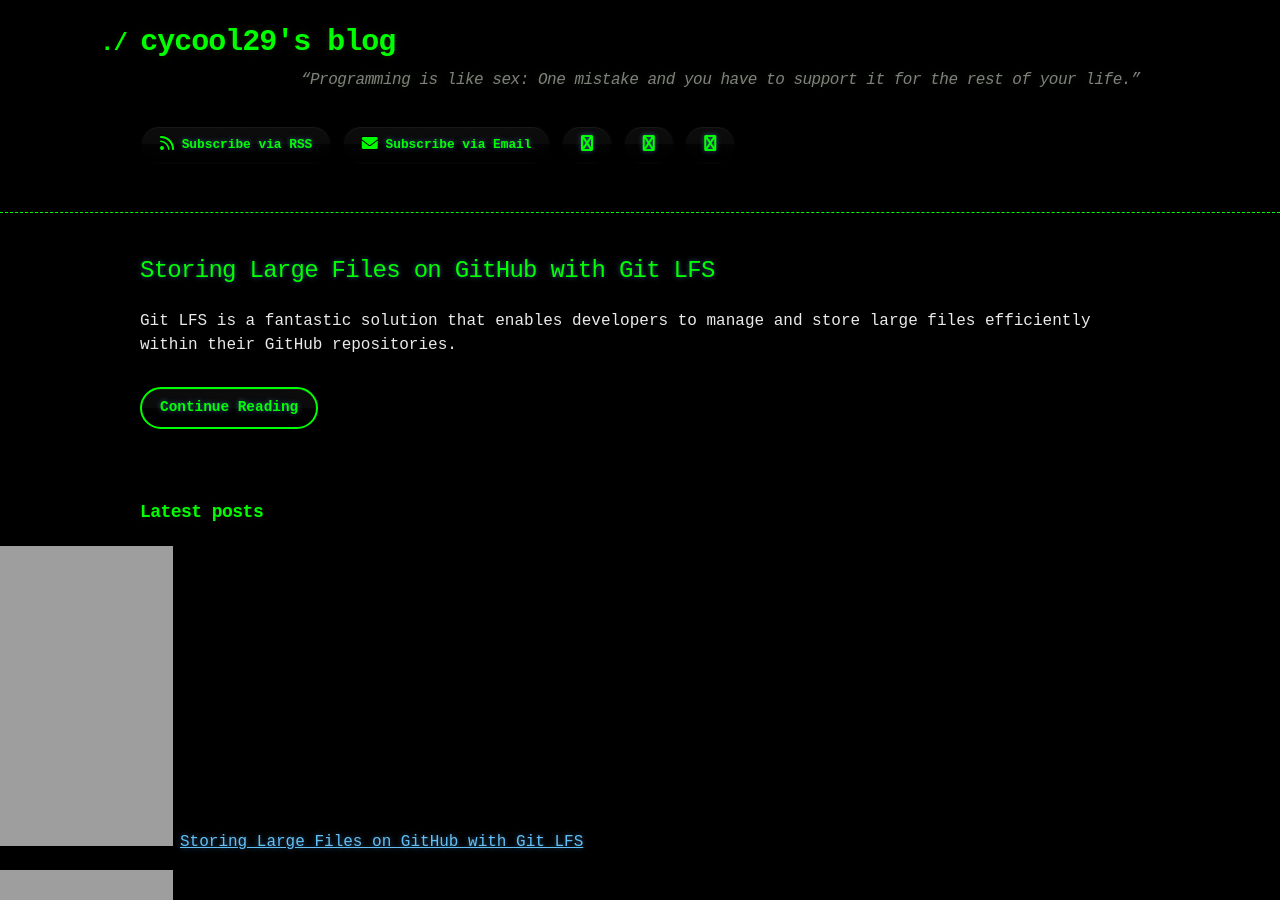
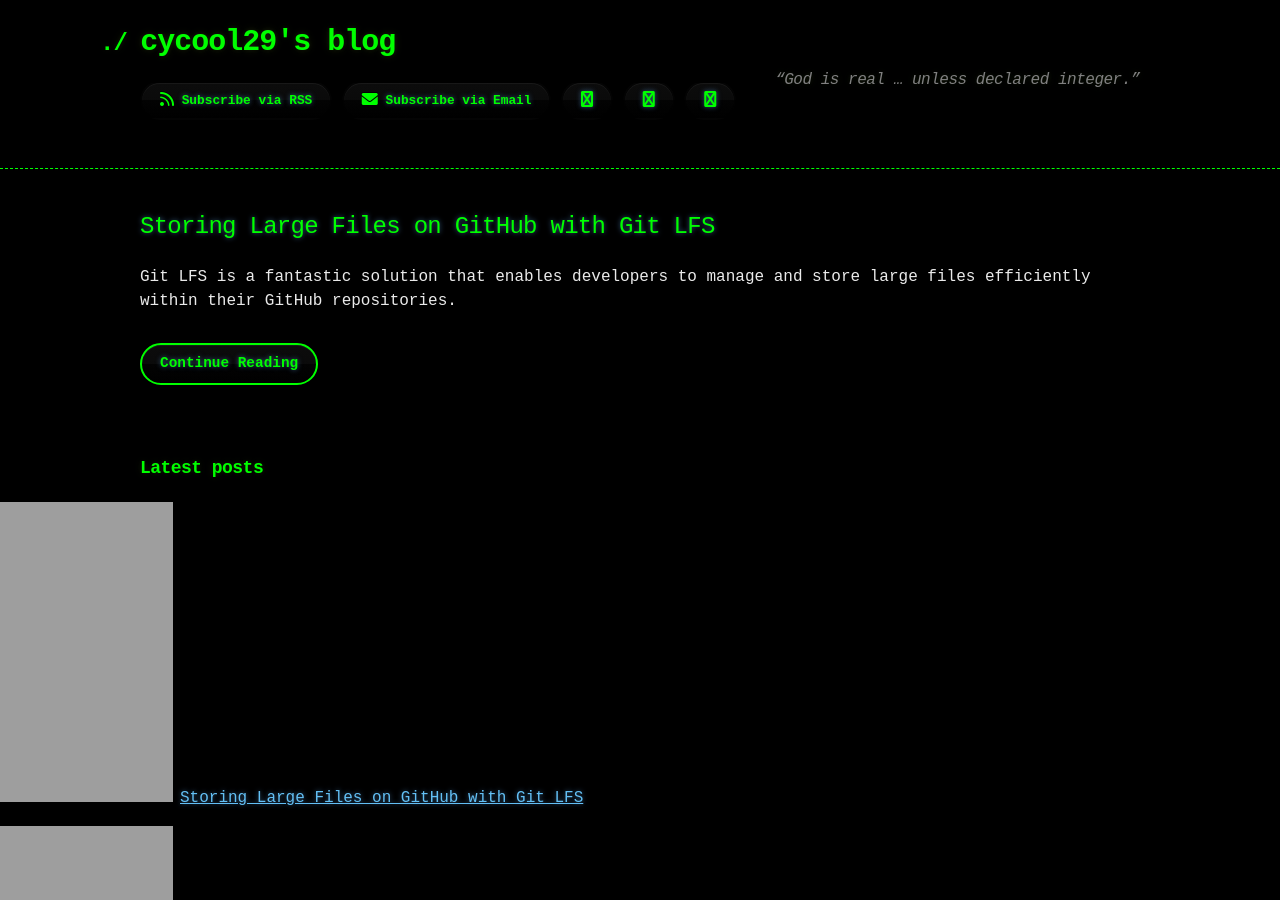
Before and after one commit to cycool29/cycool29.github.io, a Jekyll site: the page built from index.md, in a window 1280 px wide and 900 px high. Built offline with Jekyll 4.4.1, drawn with Linux system fonts in a browser that asks for light colours; a style sheet for code colours, icons or effects is not loaded.

Commit message:
Update quotes

```diff
--- a/_config.yml
+++ b/_config.yml
@@ -1,5 +1,5 @@
 title: cycool29's blog
-description: "“Programming is like sex: One mistake and you have to support it for the rest of your life.” "
+description: "“God is real … unless declared integer.” "
 bio: A high school student. Intermediate in Python, Git, Bash. Learning JavaScript. He/Him. "
 author: cycool29
 url: https://cycool29.github.io
```
